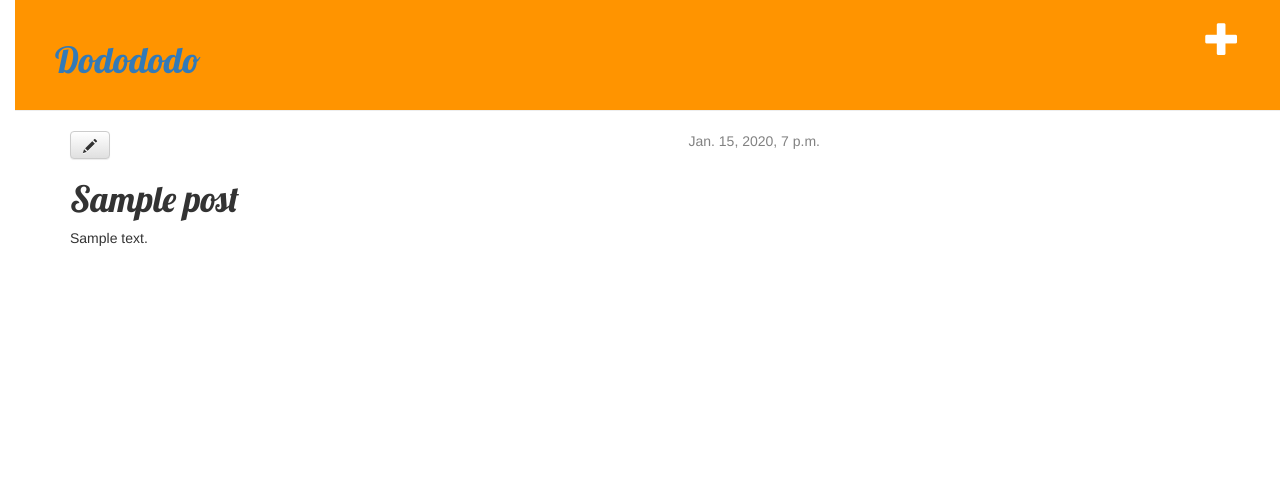
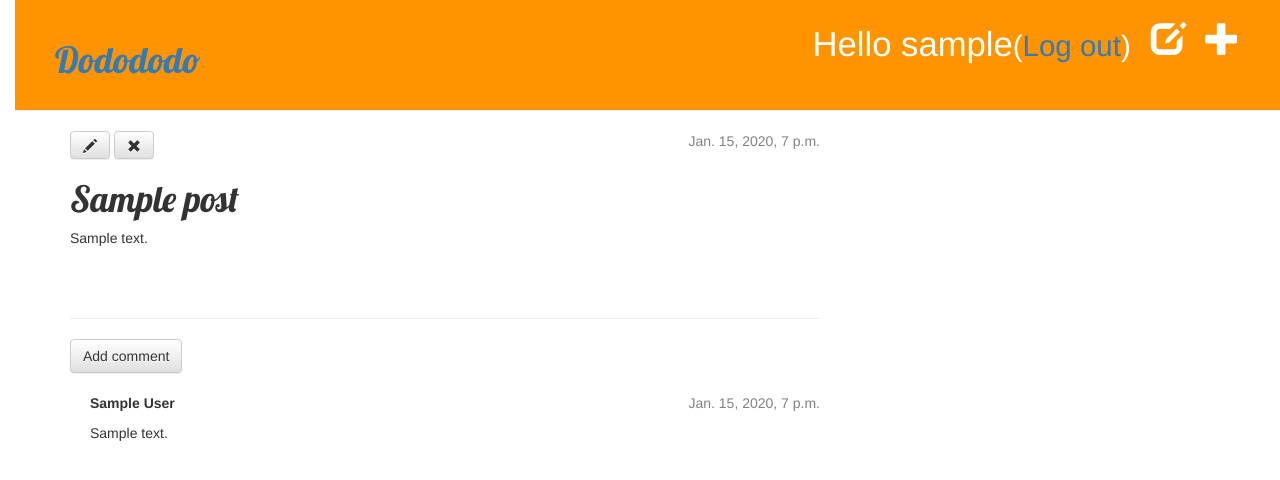
Before and after one commit to dodo-is-dodo/first_blog, a Django app: page /post/1/ in a window 1280 px wide. Shown: the top 480 px of the page. Run offline with Django 3.2, Linux system fonts and the light colour scheme; a user stored in the database is signed in; tables that the repository leaves empty hold one stand-in row (values such as "Sample post"); some libraries are stand-ins or nearby versions.

Commit message:
added comment and other thing

```diff
--- a/blog/admin.py
+++ b/blog/admin.py
@@ -1,4 +1,5 @@
 from django.contrib import admin
-from .models import Post
+from .models import Post, Comment
 
 admin.site.register(Post)
+admin.site.register(Comment)
--- a/blog/models.py
+++ b/blog/models.py
@@ -14,3 +14,20 @@ class Post(models.Model):
 
     def __str__(self):
         return self.title
+
+class Comment(models.Model):
+    post = models.ForeignKey('blog.Post', related_name='comments')
+    author = models.CharField(max_length=200)
+    text = models.TextField()
+    created_date = models.DateTimeField(default=timezone.now)
+    approved_comment = models.BooleanField(default=False)
+
+    def approve(self):
+        self.approved_comment = True
+        self.save()
+
+    def __str__(self):
+        return self.text
+
+    def approved_comment(self):
+        return self.comment.filter(approved_commnet=True)
--- a/blog/static/css/blog.css
+++ b/blog/static/css/blog.css
@@ -53,3 +53,7 @@ h1, h2, h3, h4 {
 .post h2 a, .post h2 a:visited {
     color: #000000;
 }
+
+.comment {
+    margin: 20px 0px 20px 20px;
+}
--- a/blog/templates/blog/base.html
+++ b/blog/templates/blog/base.html
@@ -10,8 +10,12 @@
   <body>
     <div class="page-header">
       {% if user.is_authenticated %}
-    <a href="{% url 'post_new' %}" class="top-menu"><span class="glyphicon glyphicon-plus"></span></a>
-{% endif %}
+      <a href="{% url 'post_new' %}" class="top-menu"><span class="glyphicon glyphicon-plus"></span></a>
+      <a href="{% url 'post_draft_list' %}" class="top-menu"><span class="glyphicon glyphicon-edit"></span></a>
+      <p class="top-menu">Hello {{ user.username }}<small>(<a href="{% url 'logout' %}">Log out</a>)</small></p>
+      {% else %}
+      <a href="{% url 'login' %}" class="top-menu"><span class="glyphicon glyphicon-lock"></span></a>
+      {% endif %}
       <h1><a href="/">Dodododo</a></h1>
     </div>
     <div class="content container">
--- a/blog/templates/blog/post_detail.html
+++ b/blog/templates/blog/post_detail.html
@@ -6,9 +6,33 @@
   <div class="date">
     {{ post.published_date }}
   </div>
+  {% else %}
+  <a class="btn btn-default" href="{% url 'blog.views.post_publish' pk=post.pk %}">Publish</a>
   {% endif %}
+  {% if user.is_authenticated %}
   <a class="btn btn-default" href="{% url 'post_edit' pk=post.pk %}"><span class="glyphicon glyphicon-pencil"></span></a>
+  <a class="btn btn-default" href="{% url 'post_remove' pk=post.pk %}"><span class="glyphicon glyphicon-remove"></span></a>
+  {% endif %}
   <h1>{{ post.title }}</h1>
   <p>{{ post.text|linebreaksbr }}</p>
 </div>
+<hr>
+<a class="btn btn-default" href="{% url 'add_comment_to_post' pk=post.pk %}">Add comment</a>
+{% for comment in post.comments.all %}
+    {% if user.is_authenticated or comment.approved_comment %}
+    <div class="comment">
+        <div class="date">
+            {{ comment.created_date }}
+            {% if not comment.approved_comment %}
+                <a class="btn btn-default" href="{% url 'comment_remove' pk=comment.pk %}"><span class="glyphicon glyphicon-remove"></span></a>
+                <a class="btn btn-default" href="{% url 'comment_approve' pk=comment.pk %}"><span class="glyphicon glyphicon-ok"></span></a>
+            {% endif %}
+        </div>
+        <strong>{{ comment.author }}</strong>
+        <p>{{ comment.text|linebreaks }}</p>
+    </div>
+    {% endif %}
+{% empty %}
+    <p>No comments here yet :(</p>
+{% endfor %}
 {% endblock %}
--- a/blog/templates/blog/post_list.html
+++ b/blog/templates/blog/post_list.html
@@ -8,6 +8,7 @@
   </div>
   <h1><a href="{% url 'post_detail' pk=post.pk %}">{{ post.title }}</a></h1>
   <p>{{ post.text|linebreaksbr }}</p>
+  <a href="{% url 'blog.views.post_detail' pk=post.pk %}">Comments: {{ post.approved_comment }}</a>
 </div>
 {% endfor %}
 {% endblock content %}
--- a/blog/urls.py
+++ b/blog/urls.py
@@ -1,9 +1,21 @@
 from django.conf.urls import url
 from . import views
+from django.contrib.auth import views as Views
+from django.contrib import admin
+admin.autodiscover()
 
 urlpatterns = [
     url(r'^$', views.post_list, name='post_list'),
     url(r'^post/(?P<pk>[0-9]+)/$', views.post_detail, name='post_detail'),
     url(r'^post/new/$', views.post_new, name='post_new'),
     url(r'^post/(?P<pk>[0-9]+)/edit/$', views.post_edit, name='post_edit'),
+    url(r'^drafts/$', views.post_draft_list, name='post_draft_list'),
+    url(r'^post/(?P<pk>\d+)/publish/$', views.post_publish, name='post_publish'),
+    url(r'^post/(?P<pk>\d+)/remove/$', views.post_remove, name='post_remove'),
+    url(r'^accounts/login/$', Views.login),
+    url(r'^accounts/logout/$', Views.logout, name='logout', kwargs={'next_page': '/'}),
+    url(r'^post/(?P<pk>\d+)/comment/$', views.add_comment_to_post, name='add_comment_to_post'),
+    url(r'^comment/(?P<pk>\d+)/approve/$', views.comment_approve, name='comment_approve'),
+url(r'^comment/(?P<pk>\d+)/remove/$', views.comment_remove, name='comment_remove'),
+
 ]
--- a/blog/views.py
+++ b/blog/views.py
@@ -1,8 +1,10 @@
 from django.shortcuts import render, get_object_or_404
 from django.utils import timezone
-from .models import Post
-from .forms import PostForm
+from .models import Post, Comment
+from .forms import PostForm, CommentForm
 from django.shortcuts import redirect
+from django.contrib.auth.decorators import login_required
+
 
 def post_list(request):
     posts = Post.objects.filter(published_date__lte=timezone.now()).order_by('published_date')
@@ -12,19 +14,21 @@ def post_detail(request, pk):
     post = get_object_or_404(Post, pk=pk)
     return render(request, 'blog/post_detail.html', {'post':post})
 
+@login_required
 def post_new(request):
     if request.method == "POST":
         form = PostForm(request.POST)
         if form.is_valid():
             post = form.save(commit=False)
             post.author = request.user
-            post.published_date = timezone.now()
+            # post.published_date = timezone.now()
             post.save()
             return redirect('blog.views.post_detail', pk=post.pk)
     else:
         form = PostForm()
     return render(request, 'blog/post_edit.html', {'form': form})
 
+@login_required
 def post_edit(request, pk):
     post = get_object_or_404(Post, pk=pk)
     if request.method == "POST":
@@ -32,9 +36,56 @@ def post_edit(request, pk):
         if form.is_valid():
             post = form.save(commit=False)
             post.author = request.user
-            post.published_date = timezone.now()
+            # post.published_date = timezone.now()
             post.save()
             return redirect('blog.views.post_detail', pk=post.pk)
     else:
         form = PostForm(instance=post)
     return render(request, 'blog/post_edit.html', {'form': form})
+
+@login_required
+def post_draft_list(request):
+    posts = Post.objects.filter(published_date__isnull=True).order_by('created_date')
+    return render(request, 'blog/post_draft_list.html', {'posts': posts})
+
+@login_required
+def post_publish(request, pk):
+    post = get_object_or_404(Post, pk=pk)
+    post.publish()
+    return redirect('blog.views.post_detail', pk=pk)
+
+def publish(self):
+    self.published_date = timezone.now()
+    self.save()
+
+@login_required
+def post_remove(request, pk):
+    post = get_object_or_404(Post, pk=pk)
+    post.delete()
+    return redirect('blog.views.post_list')
+
+def add_comment_to_post(request, pk):
+    post = get_object_or_404(Post, pk=pk)
+    if request.method == "POST":
+        form = CommentForm(request.POST)
+        if form.is_valid():
+            comment = form.save(commit=False)
+            comment.post = post
+            comment.save()
+            return redirect('blog.views.post_detail', pk=post.pk)
+    else:
+        form = CommentForm()
+    return render(request, 'blog/add_comment_to_post.html', {'form': form})
+
+@login_required
+def comment_approve(request, pk):
+    comment = get_object_or_404(Comment, pk=pk)
+    comment.approve()
+    return redirect('blog.views.post_detail', pk=comment.post.pk)
+
+@login_required
+def comment_remove(request, pk):
+    comment = get_object_or_404(Comment, pk=pk)
+    post_pk = comment.post.pk
+    comment.delete()
+    return redirect('blog.views.post_detail', pk=post_pk)
--- a/mysite/settings.py
+++ b/mysite/settings.py
@@ -121,3 +121,5 @@ USE_TZ = True
 
 STATIC_URL = '/static/'
 STATIC_ROOT = os.path.join(BASE_DIR, 'static')
+
+LOGIN_REDIRECT_URL = '/'
```
Also changed, not shown: blog/forms.py (+6 -1 lines), blog/registration/login.html (added, +26 -0 lines), blog/templates/blog/add_comment_to_post.html (added, +9 -0 lines), blog/templates/blog/post_draft_list.html (added, +11 -0 lines), blog/migrations/0002_comment.py (added). Lines whose indentation alone changed are shown as unchanged.
